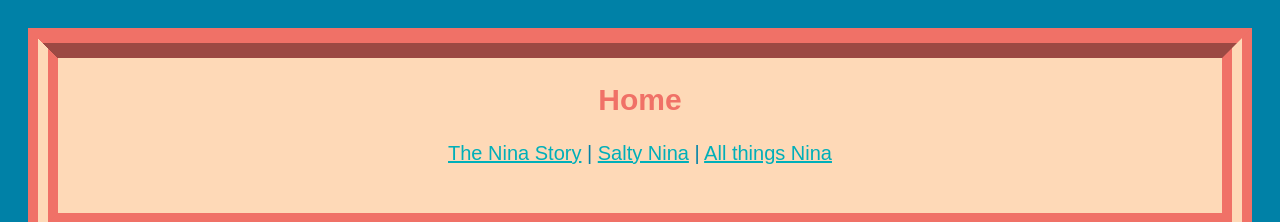
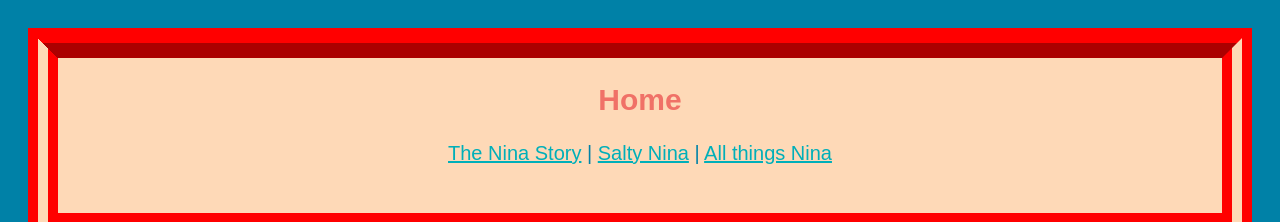
Before and after one commit to caroleatierney/Nina_Story, a plain HTML site: page index.html in a window 1280 px wide. Shown: the top 222 px of the page. Drawn offline with Linux system fonts and the light colour scheme.

Commit message:
test on pages

```diff
--- a/styles.css
+++ b/styles.css
@@ -90,7 +90,8 @@ nav {
 }
 
 header {
-    border-color: #f07167;
+    /* border-color: #f07167; */
+    border-color: red;
     border-width: 30px;
     border-style: ridge double;
     background-color: #fed9b7;
```
